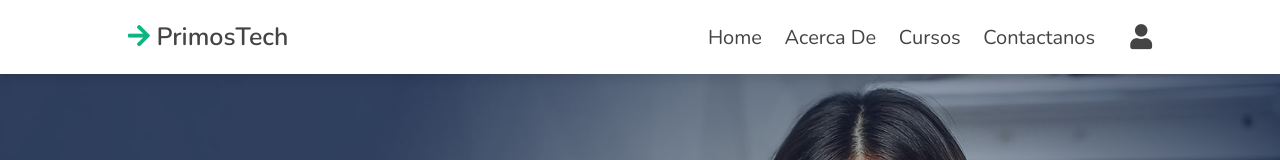
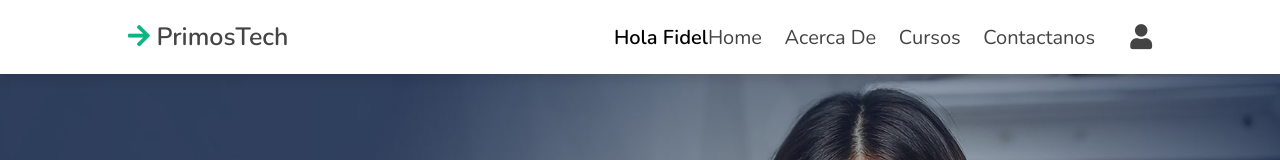
Before and after one commit to Primos-Tech/Paginaweb, a plain HTML site: page home.html in a window 1280 px wide. Shown: the top 160 px of the page. Drawn offline with nearby package versions, Linux system fonts and the light colour scheme.

Commit message:
Update home.html

```diff
--- a/home.html
+++ b/home.html
@@ -23,6 +23,7 @@
 <header class="header">
 
    <a href="#" class="logo"> <i class="fas fa-arrow-right"></i> PrimosTech </a>
+   <h1>Hola Fidel</h1>
 
    <nav class="navbar">
       <div id="close-navbar" class="fas fa-times"></div>
```
